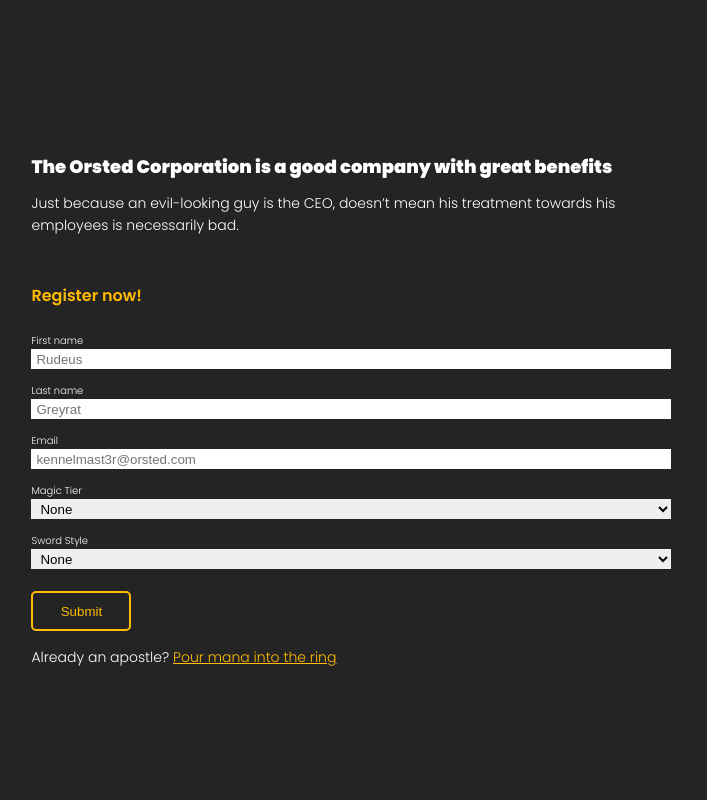
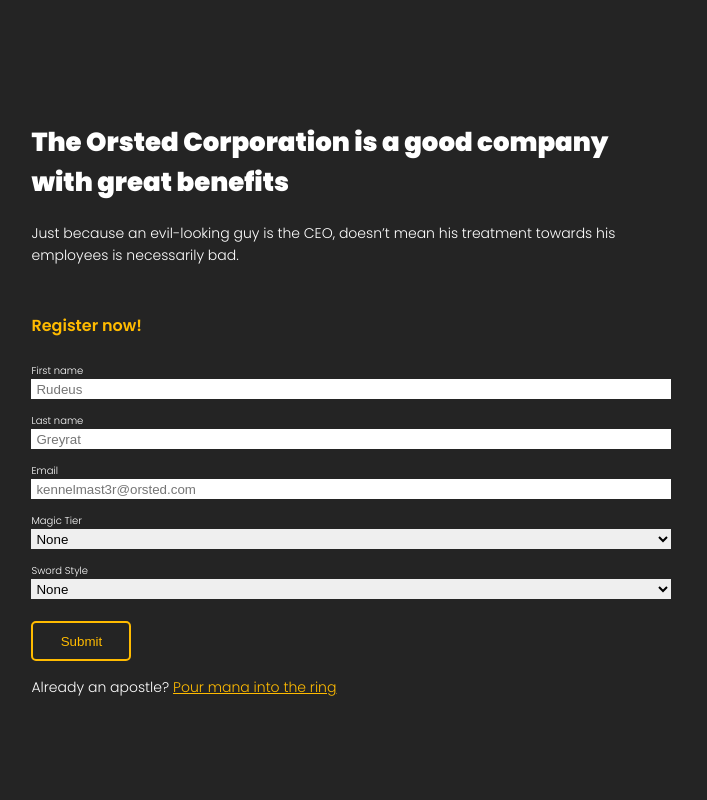
Before and after one commit to migurd/sign-up-orstedCorp, a plain HTML site: page index.html in a window 1280 px wide. Shown: the full height of the page, 573-1280 px from the left. Drawn offline with Linux system fonts and the light colour scheme.

Commit message:
Se cambió el tamaño de los títulos y unos hovers del form

```diff
--- a/styles/mobile.css
+++ b/styles/mobile.css
@@ -146,9 +146,14 @@ input {
     padding-left: 5px;
 }
 
+.input > select {
+    padding-left: 1px !important;
+}
+
 .input > input:hover {
     transition: background-color 0.5s;
     border: 2px solid var(--orange);
+    padding-left: 3px;
 }
 
 #container-button-form {
--- a/styles/tablet.css
+++ b/styles/tablet.css
@@ -4,6 +4,12 @@ body {
 }
 
 /* HEADER */
+
+h1 {
+    font-size: 2.6rem;
+    line-height: 4rem;
+    margin-bottom: 10px;
+}
 
 #container-header {
     min-width: 250px;
```
